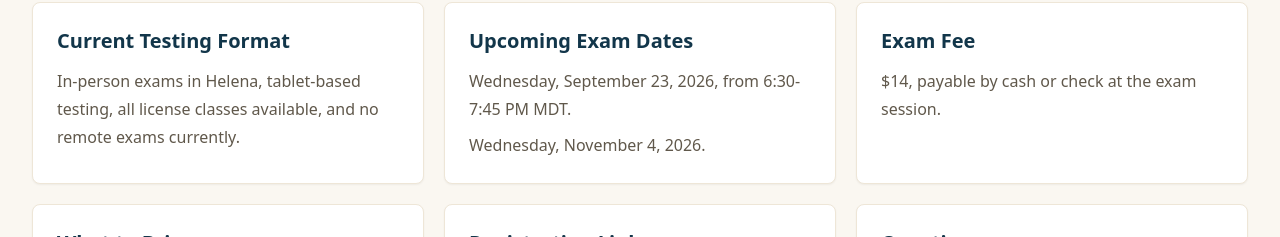
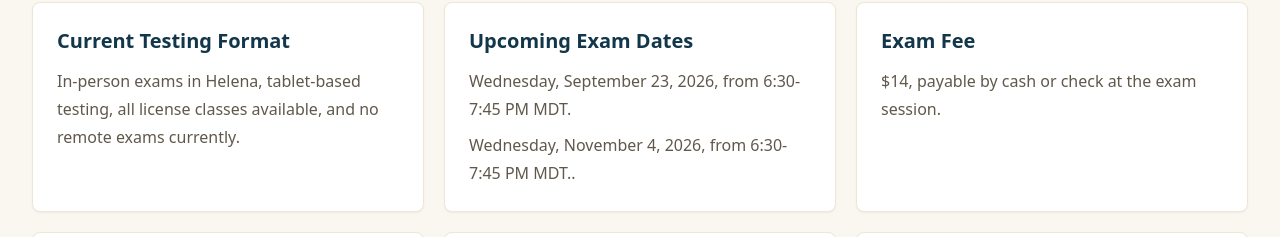
Before and after one commit to membership-ccarc/n7rb, a Next.js app: page /testing in a window 1280 px wide. Shown: the part 367-604 px from the top of the page. Built offline with nearby package versions, Linux system fonts and the light colour scheme; no server answers.

Commit message:
Update page.tsx test date info

```diff
--- a/app/testing/page.tsx
+++ b/app/testing/page.tsx
@@ -12,7 +12,7 @@ export const revalidate = 3600;
 
 const EXAM_DATES = [
   { date: "2026-09-23", label: "Wednesday, September 23, 2026, from 6:30-7:45 PM MDT." },
-  { date: "2026-11-04", label: "Wednesday, November 4, 2026." },
+  { date: "2026-11-04", label: "Wednesday, November 4, 2026, from 6:30-7:45 PM MDT.." },
 ];
 
 function isUpcoming(dateStr: string) {
```
